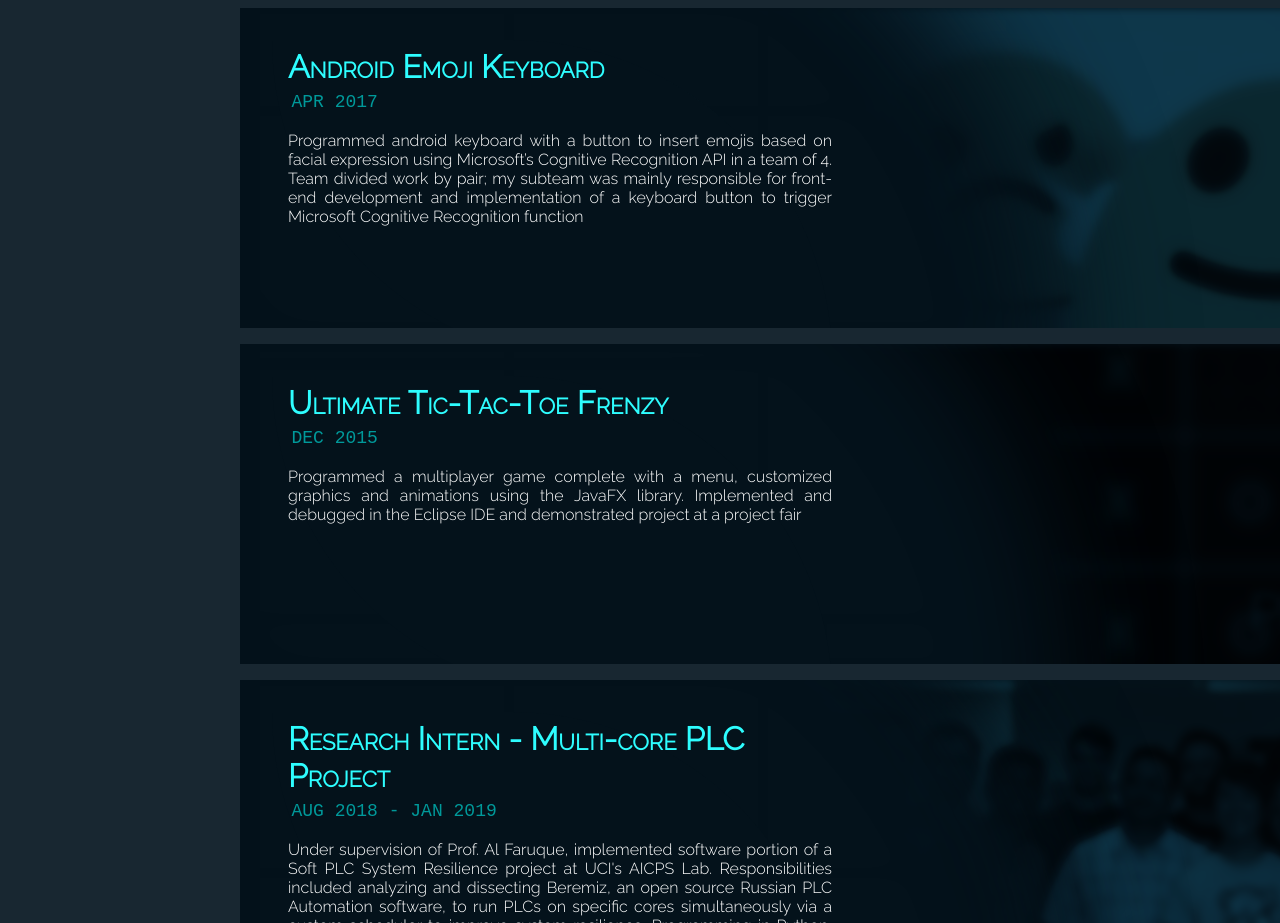
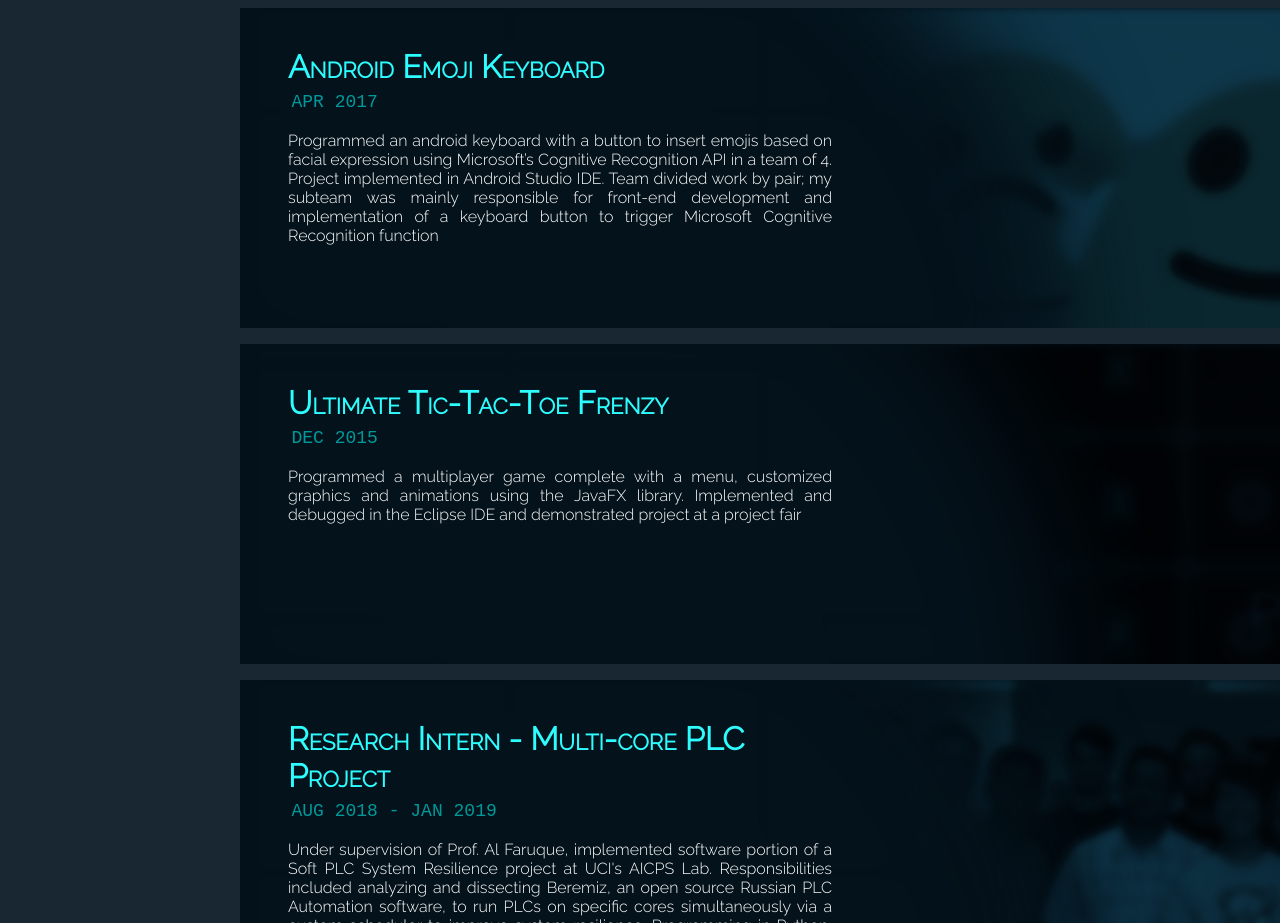
Before and after one commit to tahmidk/tahmidk-react, a React (Create React App) app: page / in a window 1280 px wide. Shown: the part 3700-4623 px from the top of the page. Built offline with nearby package versions, Linux system fonts and the light colour scheme.

Commit message:
Updated resume

```diff
--- a/src/components/ContactSection.js
+++ b/src/components/ContactSection.js
@@ -1,6 +1,6 @@
 import React from "react";
 import Section from "./Section";
-import resume from "../Resume.pdf";
+import resume from "../resume.pdf";
 import "../styles/styles_contact.css";
 
 class ContactSection extends React.Component {
--- a/src/misc/project_data.js
+++ b/src/misc/project_data.js
@@ -57,7 +57,7 @@ const project_data = [
 		time: "Apr 2017",
 		tags: "Java",
 		desc:
-			"Programmed android keyboard with a button to insert emojis based on facial expression using Microsoft’s Cognitive Recognition API in a team of 4. Team divided work by pair; my subteam was mainly responsible for front-end development and implementation of a keyboard button to trigger Microsoft Cognitive Recognition function",
+			"Programmed an android keyboard with a button to insert emojis based on facial expression using Microsoft’s Cognitive Recognition API in a team of 4. Project implemented in Android Studio IDE. Team divided work by pair; my subteam was mainly responsible for front-end development and implementation of a keyboard button to trigger Microsoft Cognitive Recognition function",
 		img: "emoji.jpg"
 	},
 	{
```
Also changed, not shown: 1 other file (tests, documents, lock files or other folders).
